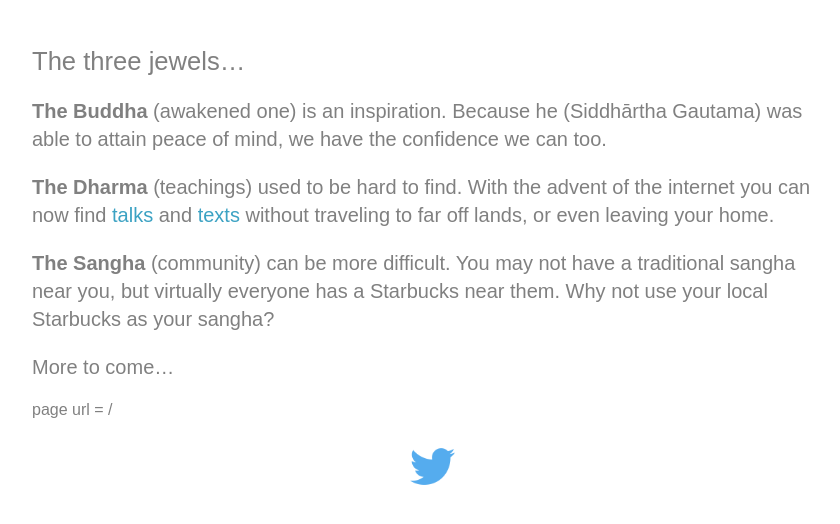
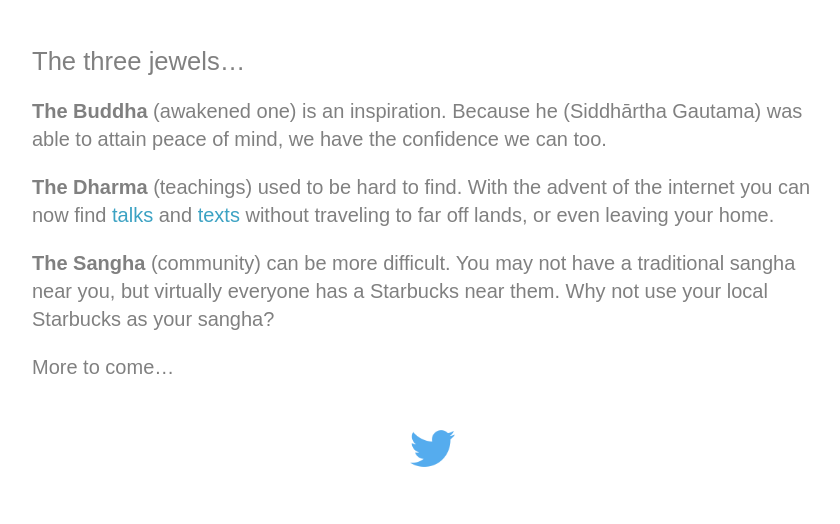
Before and after one commit to StarbucksSangha/StarbucksSangha, a Jekyll site: the page built from index.md, in a window 1280 px wide. Shown: the top 524 px of the page, without its empty margins (208-1048 px from the left). Built offline with Jekyll 4.4.1, drawn with Linux system fonts in a browser that asks for light colours.

Commit message:
Update default.html

```diff
--- a/_layouts/default.html
+++ b/_layouts/default.html
@@ -17,9 +17,6 @@
 
 <div class="entry">{{ content }}</div>
 
-page url = {{ page.url }}
-
-
 </article>
 
 <center>
```
